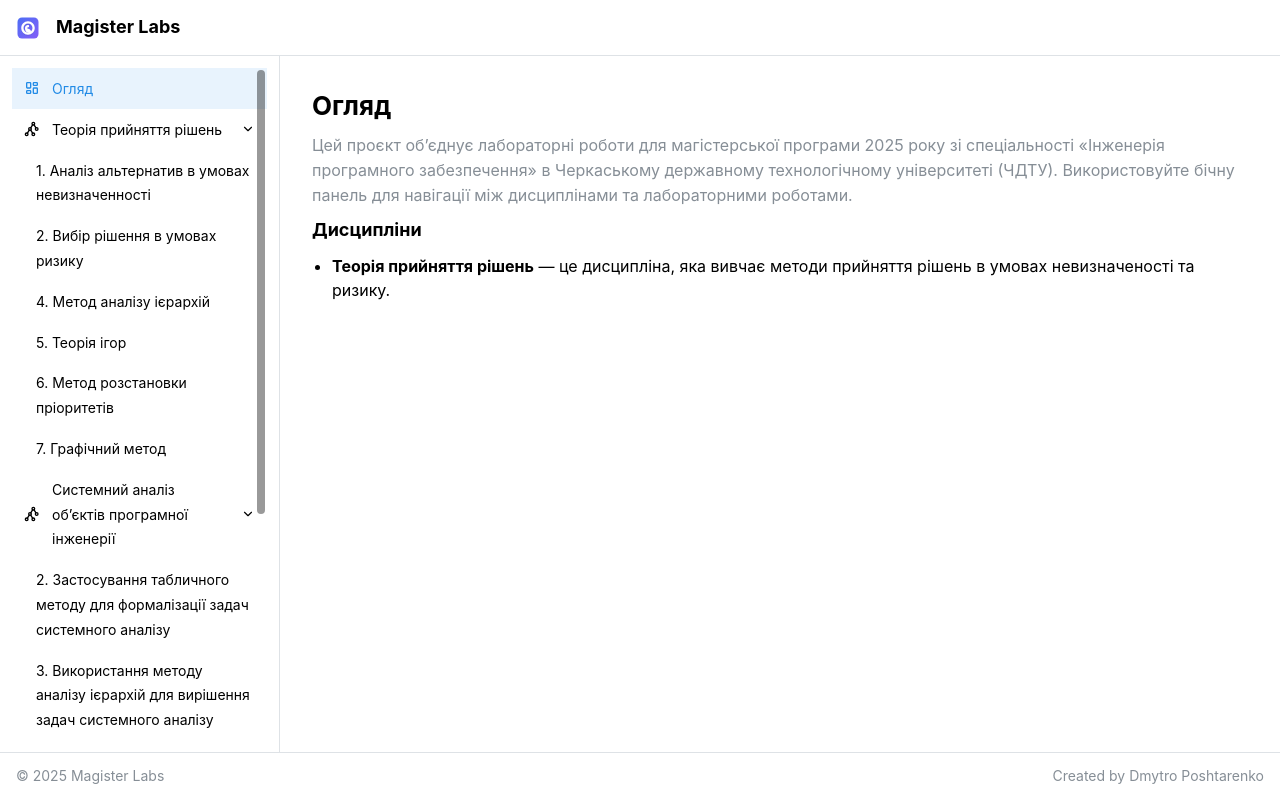
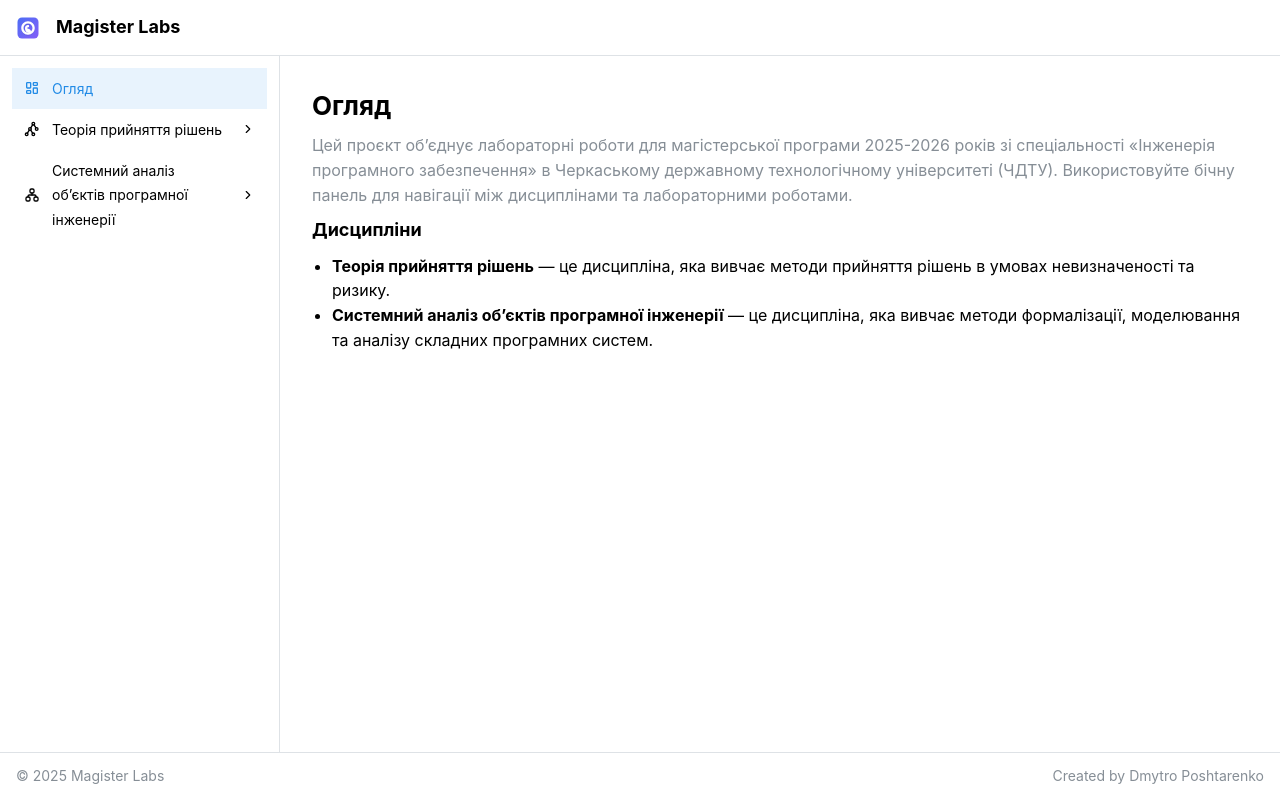
Before and after one commit to dmytro-poshtarenko/magister-labs, a React (Vite) app: page / in a window 1280 px wide. Built offline with nearby package versions, Linux system fonts and the light colour scheme.

Commit message:
fix for navigation

```diff
--- a/src/components/SidebarNav.tsx
+++ b/src/components/SidebarNav.tsx
@@ -1,21 +1,33 @@
-import { type ReactElement } from 'react';
+import { useEffect, useState, type ReactElement } from 'react';
 import { NavLink, ScrollArea } from '@mantine/core';
-import { IconBinaryTree, IconChevronRight, IconLayoutDashboard } from '@tabler/icons-react';
+import { IconChevronRight } from '@tabler/icons-react';
 import { Link, useLocation } from 'react-router-dom';
 import { navigation, type NavSection, type NavChild } from '../navConfig';
 
 export function SidebarNav(): ReactElement {
   const location = useLocation();
   const sections: NavSection[] = navigation;
+  const activeSectionLabel =
+    sections.find((item: NavSection) =>
+      item.children?.some((child: NavChild) => child.path === location.pathname),
+    )?.label ?? null;
+  const [openedSectionLabel, setOpenedSectionLabel] = useState<string | null>(activeSectionLabel);
+
+  useEffect(() => {
+    setOpenedSectionLabel(activeSectionLabel);
+  }, [activeSectionLabel]);
 
   return (
     <ScrollArea type="auto" style={{ height: '100%' }}>
-      {sections.map((item: NavSection) =>
-        item.path ? (
+      {sections.map((item: NavSection) => {
+        const SectionIcon = item.icon;
+        const isSectionOpened = openedSectionLabel === item.label;
+
+        return item.path ? (
           <NavLink
             key={item.label}
             label={item.label}
-            leftSection={<IconLayoutDashboard size={16} />}
+            leftSection={<SectionIcon size={16} />}
             component={Link}
             to={item.path}
             active={location.pathname === item.path}
@@ -24,10 +36,11 @@ export function SidebarNav(): ReactElement {
           <NavLink
             key={item.label}
             label={item.label}
-            leftSection={<IconBinaryTree size={16} />}
+            leftSection={<SectionIcon size={16} />}
             rightSection={<IconChevronRight size={14} />}
             childrenOffset={12}
-            defaultOpened
+            opened={isSectionOpened}
+            onClick={() => setOpenedSectionLabel(isSectionOpened ? null : item.label)}
           >
             {item.children?.map((child: NavChild) => (
               <NavLink
@@ -39,8 +52,8 @@ export function SidebarNav(): ReactElement {
               />
             ))}
           </NavLink>
-        ),
-      )}
+        );
+      })}
     </ScrollArea>
   );
 }
--- a/src/pages/Overview.tsx
+++ b/src/pages/Overview.tsx
@@ -6,10 +6,10 @@ export default function Overview(): ReactElement {
     <Stack gap="xs">
       <Title order={2}>Огляд</Title>
       <Text c="dimmed">
-        Цей проєкт об’єднує лабораторні роботи для магістерської програми 2025 року зі спеціальності
-        «Інженерія програмного забезпечення» в Черкаському державному технологічному університеті
-        (ЧДТУ). Використовуйте бічну панель для навігації між дисциплінами та лабораторними
-        роботами.
+        Цей проєкт об’єднує лабораторні роботи для магістерської програми 2025-2026 років зі
+        спеціальності «Інженерія програмного забезпечення» в Черкаському державному технологічному
+        університеті (ЧДТУ). Використовуйте бічну панель для навігації між дисциплінами та
+        лабораторними роботами.
       </Text>
       <Stack gap="xs">
         <Title order={4}>Дисципліни</Title>
@@ -18,6 +18,10 @@ export default function Overview(): ReactElement {
             <b>Теорія прийняття рішень</b> — це дисципліна, яка вивчає методи прийняття рішень в
             умовах невизначеності та ризику.
           </List.Item>
+          <List.Item>
+            <b>Системний аналіз об’єктів програмної інженерії</b> — це дисципліна, яка вивчає методи
+            формалізації, моделювання та аналізу складних програмних систем.
+          </List.Item>
         </List>
       </Stack>
     </Stack>
```
Also changed, not shown: src/navConfig.ts (+7 -1 lines).
